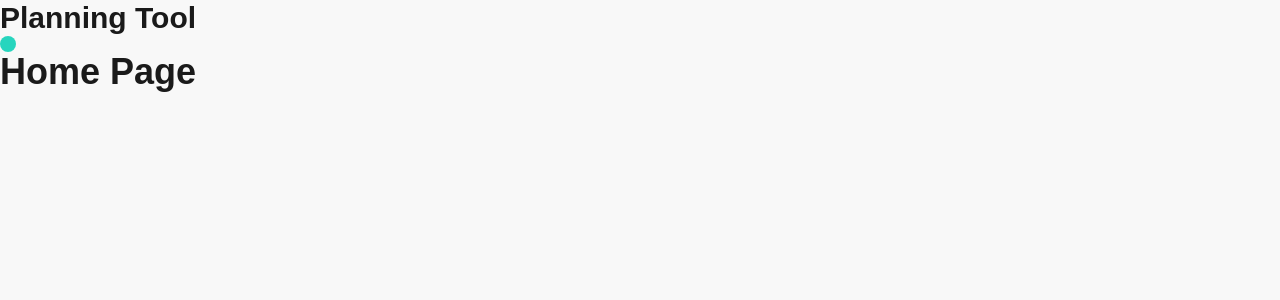
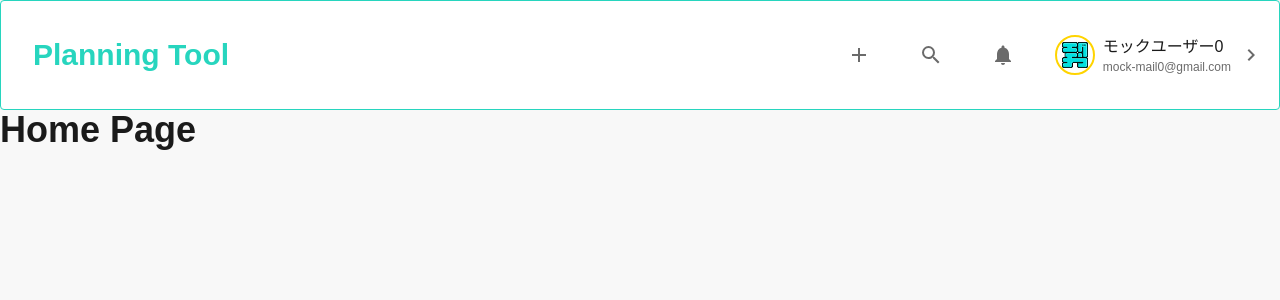
Before and after one commit to SOTA-swp/frontend, a Next.js app: page / in a window 1280 px wide. Shown: the top 300 px of the page. Built offline with nearby package versions, Linux system fonts and the light colour scheme.

Commit message:
💄 CommonHeaderのスタイルを調整

```diff
--- a/app/(home)/page.tsx
+++ b/app/(home)/page.tsx
@@ -4,10 +4,13 @@ export interface HomePageProps {
   a: undefined;
 }
 
-const HomePage: React.FC<HomePageProps> = ({ }) => {
-  return <CommonText level="h1" >
-    Home Page
-  </CommonText>;
-}
+const HomePage: React.FC<HomePageProps> = ({}) => {
+  return (
+    <CommonText level="h1">
+      Home Page
+      <div className="h-[200vh]" />
+    </CommonText>
+  );
+};
 
 export default HomePage;
--- a/components/CommonHeader.tsx
+++ b/components/CommonHeader.tsx
@@ -1,23 +1,137 @@
-import React from 'react'
-import CommonText from './CommonText'
-import PROJECT_NAME from '@/consts/PROJECT_NAME'
-import { MdAdd } from 'react-icons/md'
-import IconButton from './IconButton'
+"use client";
+import React from "react";
+import CommonText from "./CommonText";
+import PROJECT_NAME from "@/consts/PROJECT_NAME";
+import { MdAdd, MdNotifications, MdSearch } from "react-icons/md";
+import IconButton from "./IconButton";
+import UserIcon from "./UserIcon";
+import { createMockUser } from "@/types/user";
+import { motion, Variants } from "motion/react";
+import LAYER from "@/consts/LAYER";
+import clsx from "clsx";
+
+export const HEADER_HEIGHT = "110px";
+
+const curtainVariants: Variants = {
+  hover: {
+    width: "",
+    transition: { type: "spring", stiffness: 400, damping: 50 },
+  },
+};
 
 function CommonHeader() {
+  // TODO: 認証ができたらユーザーデータを受け取るように修正
+  const userData = createMockUser();
+  const [scrolled, setScrolled] = React.useState(false);
+
+  const handleScroll = () => {
+    const offset = window.scrollY;
+    if (offset > 10) {
+      setScrolled(true);
+    } else {
+      setScrolled(false);
+    }
+  };
+
+  React.useEffect(() => {
+    window.addEventListener("scroll", handleScroll);
+    return () => window.removeEventListener("scroll", handleScroll);
+  }, []);
+
   return (
-    <nav>
-      <CommonText level='h2'>
-        {PROJECT_NAME}
-      </CommonText>
+    <nav
+      className={`
+        sticky
+        flex
+        top-0
+    `}
+      style={{
+        zIndex: LAYER.HEADER,
+        height: HEADER_HEIGHT,
+      }}>
+      <motion.div
+        className={clsx(
+          `
+        flex
+        flex-1
+        items-center
+        justify-between
+        border
+        border-primary
+        rounded-2xl
+        bg-paper
+        overflow-hidden
+        `.trim(),
+          scrolled ? "shadow-md backdrop-blur-lg bg-paper/70" : "shadow-none"
+        )}
+        animate={{
+          margin: scrolled ? 16 : 0,
+          marginBottom: 0,
+          borderRadius: scrolled ? "" : 4,
+        }}
+        transition={{ type: "spring", stiffness: 500, damping: 50 }}>
+        <motion.div
+          className="relative pl-8 pr-16 cursor-pointer select-none h-full group"
+          whileHover={"hover"}>
+          <button className="relative h-full flex items-center z-10">
+            <CommonText
+              level="h2"
+              className={`text-primary group-hover:text-paper transition-colors`}>
+              {PROJECT_NAME}
+            </CommonText>
+          </button>
 
-      <ul>
-        <li >
-          <IconButton><MdAdd /></IconButton>
-        </li>
-      </ul>
+          {/* カーテン */}
+          <motion.div
+            className={"absolute flex w-[120%] h-full top-0 left-0 "}
+            variants={{
+              hover: {
+                gap: "16px",
+                transition: { type: "spring", stiffness: 100, damping: 30 },
+              },
+            }}
+            initial={{ gap: 0 }}>
+            <motion.div
+              className={`bg-primary w-[80%] h-full shrink-0`}
+              variants={curtainVariants}
+              initial={{ width: 0 }}
+            />
+            <motion.div
+              className={`bg-primary w-2 h-full`}
+              variants={curtainVariants}
+              initial={{ width: 0 }}
+            />
+            <motion.div
+              className={`bg-primary w-1 h-full`}
+              variants={curtainVariants}
+              initial={{ width: 0 }}
+            />
+          </motion.div>
+        </motion.div>
+
+        <ul
+          className="
+          flex
+          items-center
+          gap-8
+          pr-4
+          ">
+          <li>
+            <IconButton icon={<MdAdd />} variant="icon-only" />
+          </li>
+          <li>
+            <IconButton icon={<MdSearch />} variant="icon-only" />
+          </li>
+          <li>
+            <IconButton icon={<MdNotifications />} variant="icon-only" />
+          </li>
+          <li className="flex items-center">
+            <UserIcon userData={userData} />
+          </li>
+        </ul>
+      </motion.div>
     </nav>
-  )
+  );
 }
 
-export default CommonHeader
+export default CommonHeader;
```
